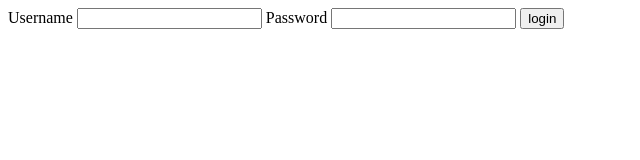
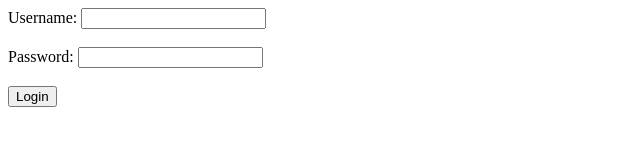
Before and after one commit to MaxiLambda/statistic, a plain HTML site: page resources/index.html in a window 1280 px wide. Shown: the whole page, without its empty margins (0-640 px from the left). Drawn offline with Linux system fonts and the light colour scheme.

Commit message:
add dummy authentication

```diff
--- a/resources/index.html
+++ b/resources/index.html
@@ -5,16 +5,20 @@
     <title>Index</title>
 </head>
 <body>
-    <form method="post" action="http://localhost:8080/login">
-        <label>
-            Username
-            <input name="username" type="text"/>
-        </label>
-        <label>
-            Password
-            <input name="password" type="password"/>
-        </label>
-        <input type="submit" value="login"/>
-    </form>
+<form action="/login" method="POST">
+    <div>
+        <label for="username">Username:</label>
+        <input type="text" id="username" name="username" required>
+    </div>
+    <br>
+    <div>
+        <label for="password">Password:</label>
+        <input type="password" id="password" name="password" required>
+    </div>
+    <br>
+    <div>
+        <button type="submit">Login</button>
+    </div>
+</form>
 </body>
 </html>
```
Also changed, not shown: 3 other files.
